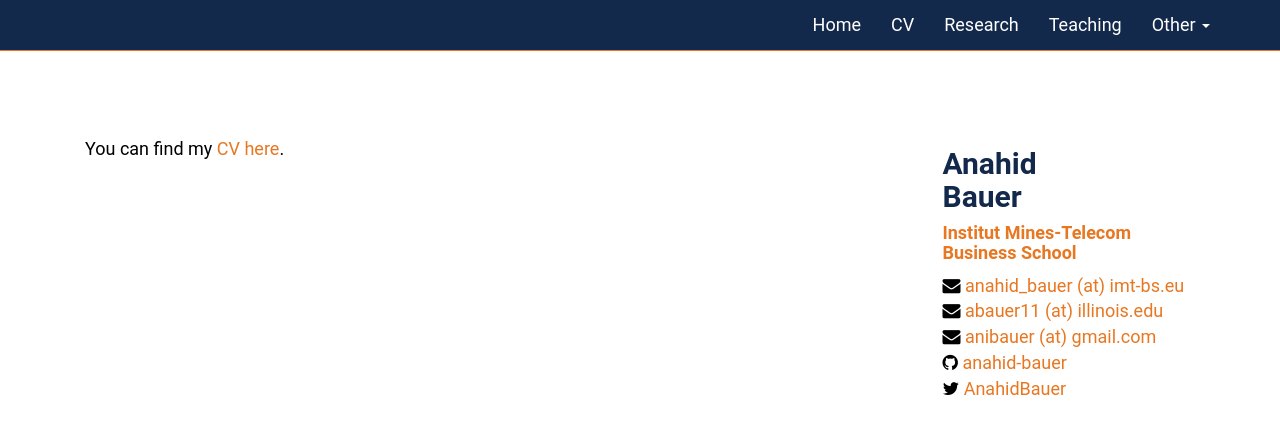
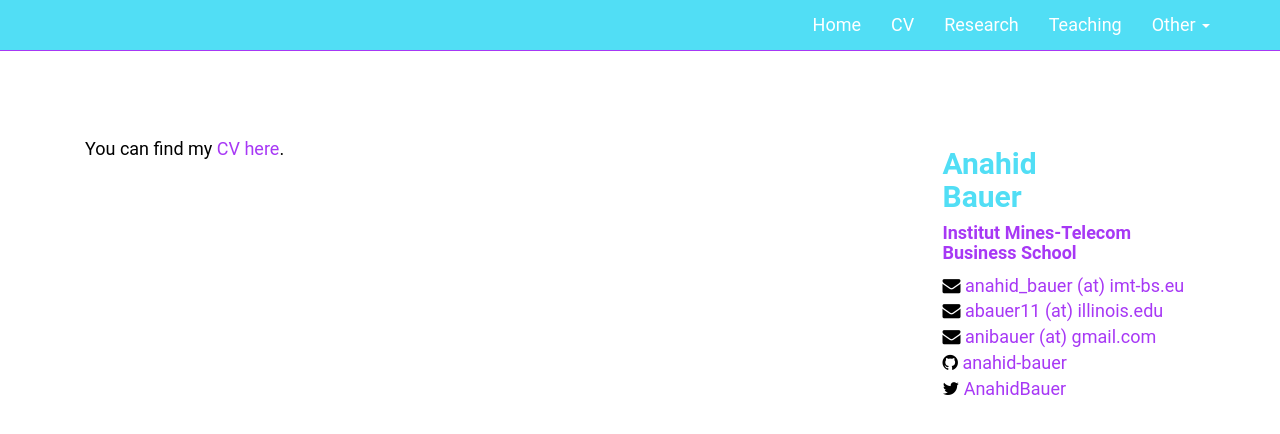
Before and after one commit to anahid-bauer/anahid-bauer.github.io, a Jekyll site: the page built from cv.md, in a window 1280 px wide. Shown: the top 434 px of the page. Built offline with Jekyll 4.4.1, drawn with Linux system fonts in a browser that asks for light colours.

Commit message:
minor changes

```diff
--- a/assets/css/ani.css
+++ b/assets/css/ani.css
@@ -21,21 +21,21 @@ h6 {
 }
 h2, h4{
   font-weight: 700;
-  color: #13294b;
+  color: #51def5;
 }
 
 .a1 {
-  color: #E87722;
+  color: #a738f5;
 }
 
 a{
-  color: #E87722;
+  color: #a738f5;
 }
 
 
 .navbar{
-    background-color: #13294b;
-    border-color: #13294b;
+    background-color: #51def5;
+    border-color: #51def5;
 }
 
 
@@ -53,16 +53,16 @@ a{
 
 
 .navbar-color{
-    background-color: #13294b;;
-    border-color: #E87722;
-    font-color: #E87722;
-    color: #E87722;
+    background-color: #51def5;;
+    border-color: #a738f5;
+    font-color: #a738f5;
+    color: #a738f5;
 }
 
 .nav > li > a:hover,
 .nav > li > a:focus {
-  text-decoration: #E87722;
-  background-color: #E87722;
+  text-decoration: #a738f5;
+  background-color: #a738f5;
 }
 
 .navbar-inverse .navbar-brand {
@@ -78,7 +78,7 @@ a{
 
 
 .panel-default > .panel-heading {
-  background-color: #13294b;
+  background-color: #51def5;
   color: #FFF;
 
 }
@@ -89,10 +89,10 @@ a{
 }
 
 .navbar .navbar-nav > li > a:hover {
-  color: #E87722;
+  color: #a738f5;
 }
 
-.collapse, .navbar-collapse{ color: #E87722; }
+.collapse, .navbar-collapse{ color: #a738f5; }
 
 .img-portfolio {
     margin-bottom: 30px;
```
Also changed, not shown: index.md (+8 -2 lines).
